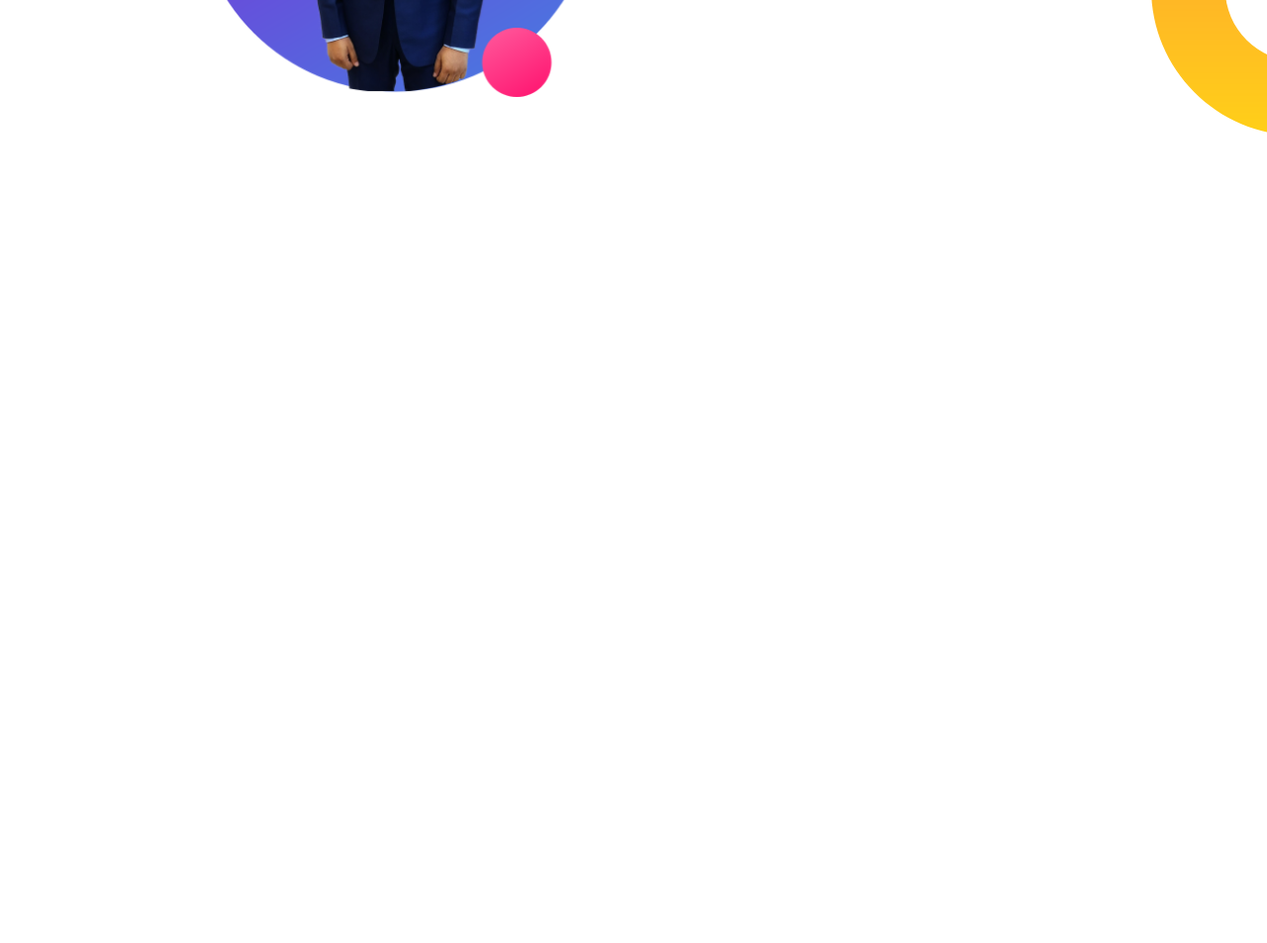
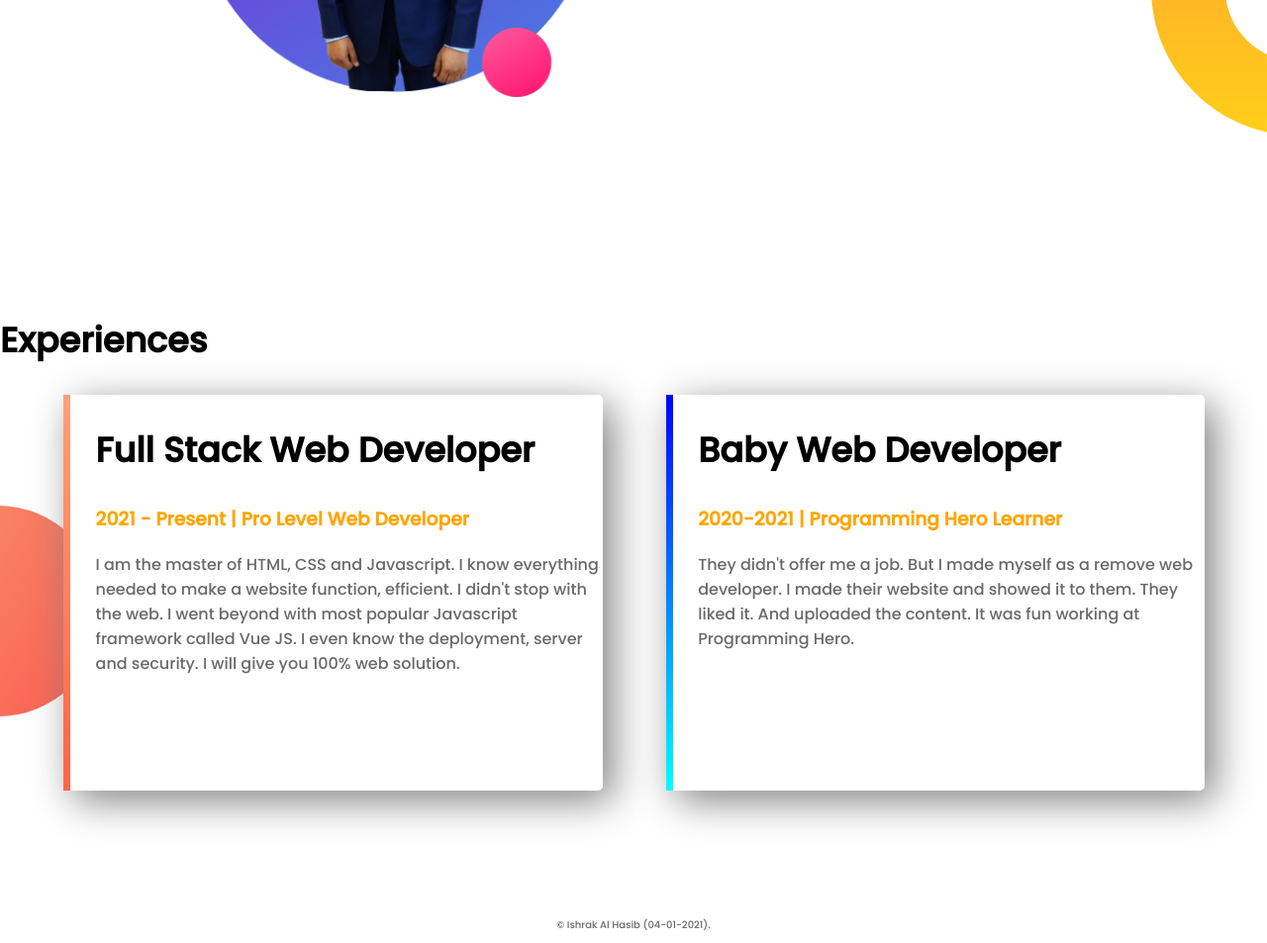
Before and after one commit to ishrak-217/web-portfolio, a plain HTML site: page index.html in a window 1280 px wide. Shown: the part 912-1865 px from the top of the page at 99% size. Before the commit the page ends 1200 px from the top, so only its background shows below. Drawn offline with Linux system fonts and the light colour scheme.

Commit message:
added rest of the work

```diff
--- a/index.html
+++ b/index.html
@@ -11,7 +11,7 @@
     <section class="top-banner">
         <div class="half-width">
             <h1>Welcome to</h1>
-            <h1><span class="name-highlight">Ishrak's</span> Website</h1>
+            <h1><span class="orange-highlight">Ishrak's</span> Website</h1>
             <h3>World class professional Web-Developer</h3>
             <p>You might saw me jumping, climbing buildings, and stopping trains. But nobody pays me a dime for that work. That's why I am learning and mastering web development. I will not stop until I become the Web Development Hero.</p>
             <a class="profile-button" href="https://www.linkedin.com/in/ishrakalhasib217/" target="_blank">HIRE ME</a>
@@ -31,5 +31,21 @@
             <a class="profile-button" href="https://www.facebook.com/ishrak217" target="_blank">VISIT FACEBOOK</a>
         </div>
     </section>
+    <section class="experience-area">
+        <h2>Experiences</h2>
+        <div id="full-stack" class="half-width single-experience">
+            <h2>Full Stack Web Developer</h2>
+            <h3 class="orange-highlight">2021 - Present | Pro Level Web Developer</h3>
+            <p>I am the master of HTML, CSS and Javascript. I know everything needed to make a website function, efficient. I didn't stop with the web. I went beyond with most popular Javascript framework called Vue JS. I even know the deployment, server and security. I will give you 100% web solution.</p>
+        </div>
+        <div id="baby-web" class="half-width single-experience">
+            <h2>Baby Web Developer</h2>
+            <h3 class="orange-highlight">2020-2021 | Programming Hero Learner</h3>
+            <p>They didn't offer me a job. But I made myself as a remove web developer. I made their website and showed it to them. They liked it. And uploaded the content. It was fun working at Programming Hero.</p>
+        </div>
+    </section>
+    <footer>
+        <p>© Ishrak Al Hasib (04-01-2021).</p>
+    </footer>
 </body>
 </html>
--- a/style.css
+++ b/style.css
@@ -11,7 +11,7 @@ h2{
 p{
     color: dimgray;
 }
-.name-highlight{
+.orange-highlight{
     color: orange;
 }
 .half-width{
@@ -44,3 +44,28 @@ section{
     background-repeat: no-repeat;
     background-position: right;
 }
+.single-experience{
+    box-shadow: 10px 10px 40px gray;
+    border-radius: 5px;
+    height: 80%;
+    background-color: white;
+}
+.experience-area{
+    background-image: url("images/exp-bg.png");
+    background-repeat: no-repeat;
+    background-position: left;
+}
+#full-stack{
+    border-left: 7px solid;
+    border-image: linear-gradient(180deg, lightsalmon, tomato);
+    border-image-slice: 1;
+}
+#baby-web{
+    border-left: 7px solid;
+    border-image: linear-gradient(180deg, blue, cyan);
+    border-image-slice: 1;
+}
+footer p{
+    text-align: center;
+    font-size: 10px;
+}
```
